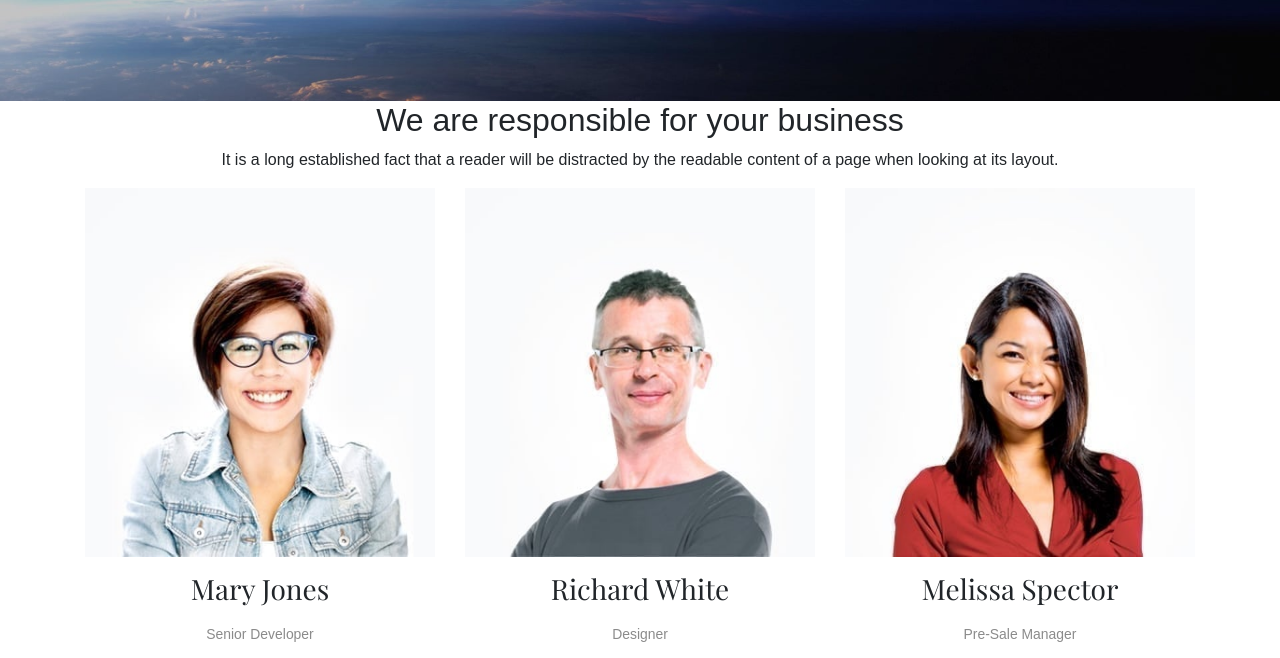
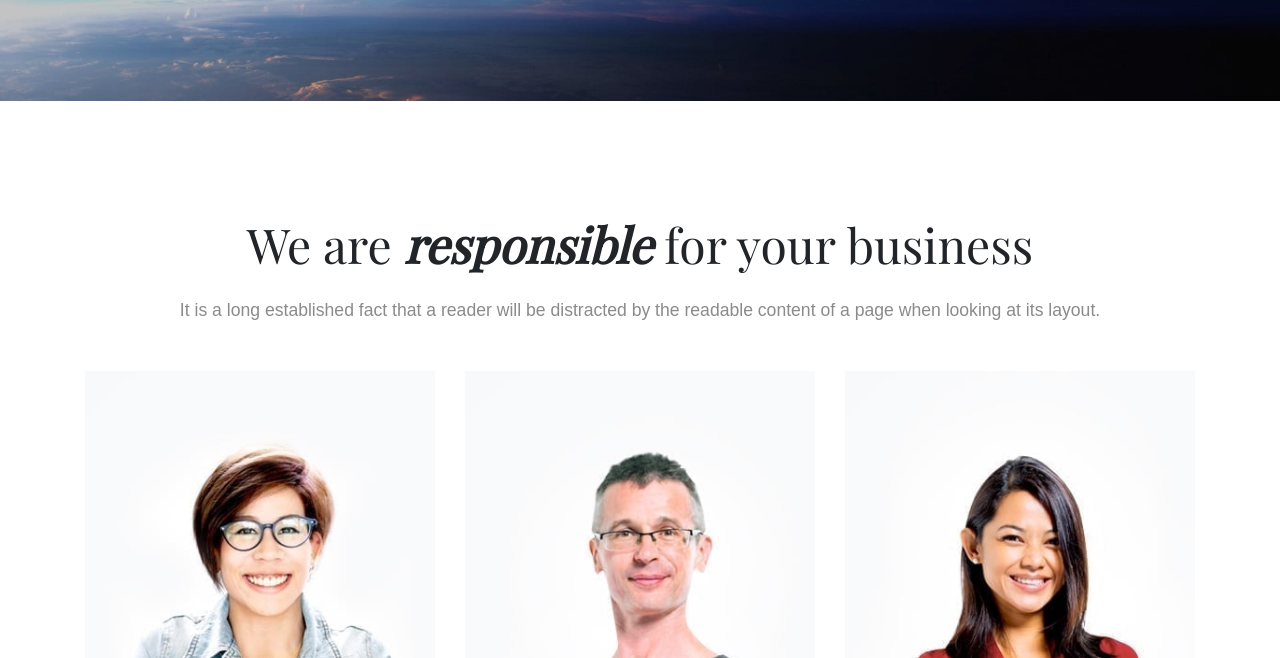
Before and after one commit to MinhTriet2104/fe1-static-web, a plain HTML site: page index.html in a window 1280 px wide. Shown: the part 3742-4400 px from the top of the page. Drawn offline with nearby package versions, Linux system fonts and the light colour scheme.

Commit message:
add padding for about-us

```diff
--- a/index.html
+++ b/index.html
@@ -269,14 +269,16 @@
         <div class="about-us text-center">
             <div class="container">
                 <h2>
-                    We are responsible for your business
+                    We are
+                   <span class="bold-italic">responsible</span>
+                    for your business
                 </h2>
                 <p>
                     It is a long established fact that a reader will be distracted by the readable content of a page
                     when
                     looking at its layout.
                 </p>
-                <div class="row">
+                <div class="row mt-5">
                     <div class="col-md">
                         <div class="employee">
                             <img src="./public/images/mt-0617-home-team-img1.jpg" class="img-fluid">
@@ -362,7 +364,6 @@
             </div>
         </div>
     </div>
-    </div>
 
 </body>
 
--- a/public/css/styles.css
+++ b/public/css/styles.css
@@ -202,6 +202,21 @@ header.top-header .banner a {
     font-size: 0.8em;
 }
 
+.main-content .about-us {
+    padding: 100px 0;
+}
+
+.main-content .about-us h2 {
+    font-family: 'Playfair Display', serif;
+    font-size: 3em;
+    padding: 15px 0;
+}
+
+.main-content .about-us p {
+    color: #8b8b8b;
+    font-size: 1.1em;
+}
+
 .main-content .employee .icon {
     display: inline-block;
     letter-spacing: 0.7em;
```
